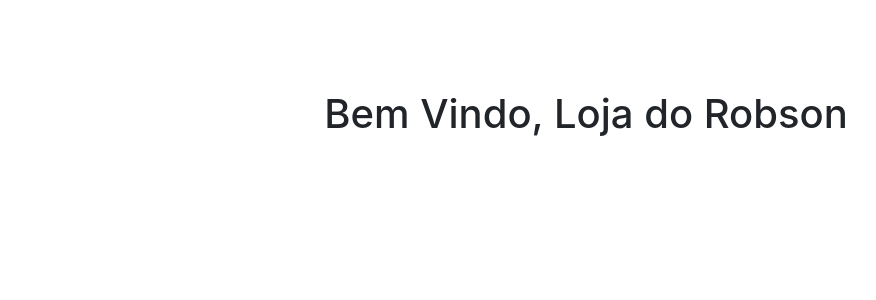
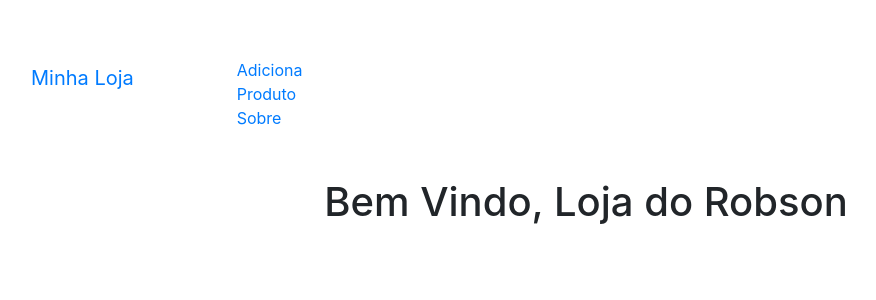
Before and after one commit to RobsonVinicius/php-mysql-cadastro-produtos, a PHP site: page /index.php in a window 1280 px wide. Shown: the top 300 px of the page, without its empty margins (54-930 px from the left). Run offline with PHP 8.4, Linux system fonts and the light colour scheme.

Commit message:
Criando menu

```diff
--- a/include/cabecalho.php
+++ b/include/cabecalho.php
@@ -11,6 +11,26 @@
 
 <body>
 
+  <div class="navbar navbar-inverse navbar-fixed-top">
+    <div class="container">
+      <div class="row">
+        <div class="col-md-8 navbar-header">
+          <a href="index.php" class="navbar-brand">Minha Loja</a>
+        </div>
+        <div class="col-md-4">
+          <ul class="nav navbar-nav">
+            <li>
+              <a href="produto-formulario.php">Adiciona Produto</a>
+            </li>
+            <li>
+              <a href="sobre.php">Sobre</a>
+            </li>
+          </ul>
+        </div>
+      </div>
+    </div>
+  </div>
+
   <div class="container">
     <div class="principal">
     <!-- fim cabecalho.php -->
```
